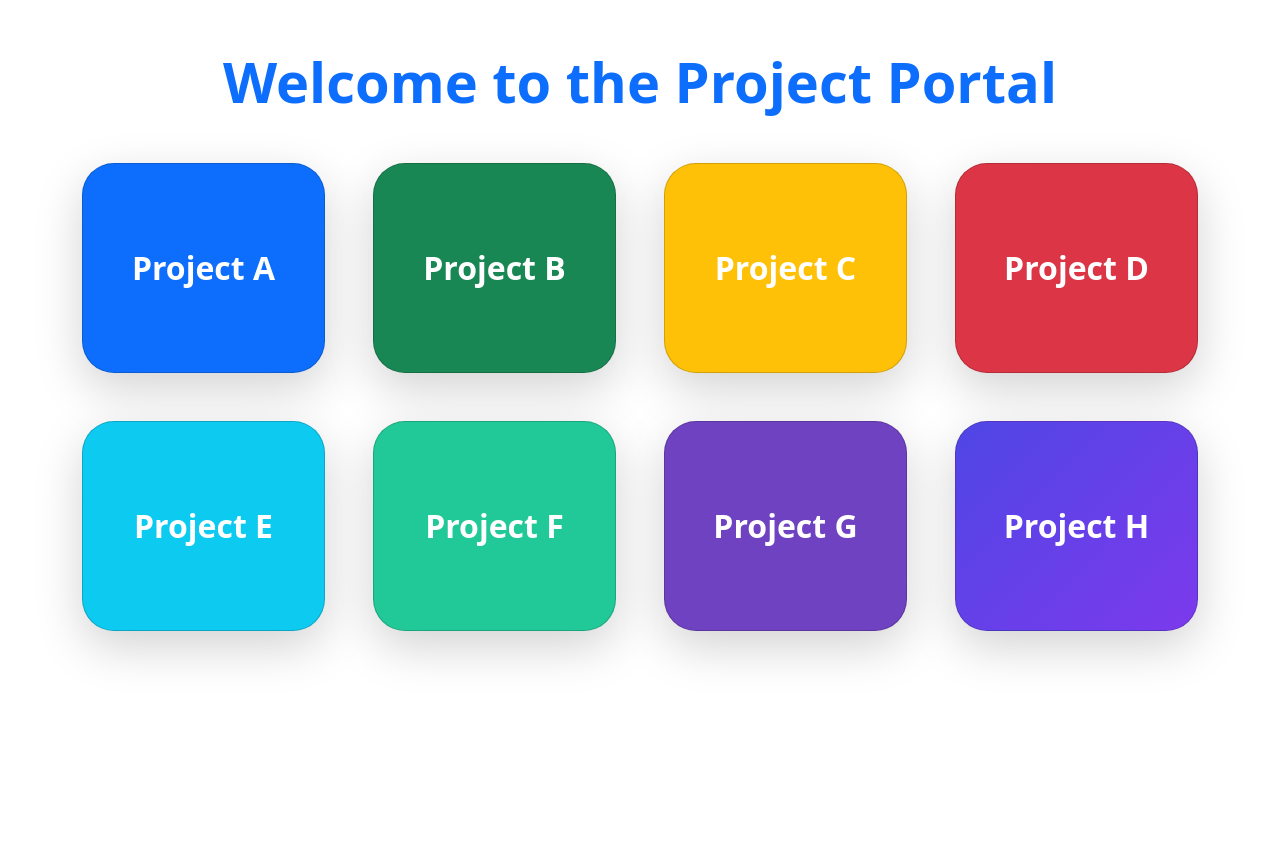
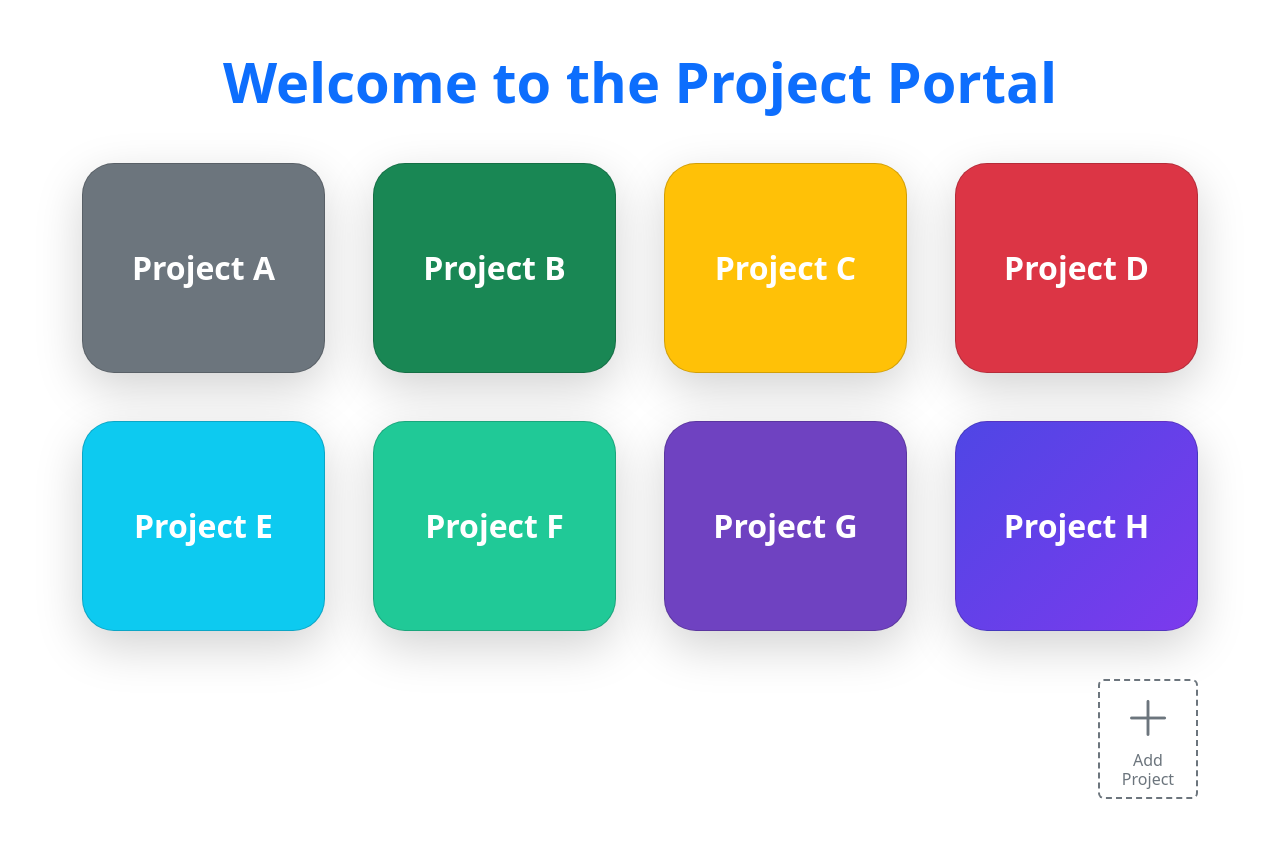
Before and after one commit to Dimitris1886/website, a Flask app: page / in a window 1280 px wide. Before the commit the page ends 660 px from the top, so only its background shows below. Run offline with Flask 3, Linux system fonts and the light colour scheme.

Commit message:
Add button Add Project and some style

```diff
--- a/app.py
+++ b/app.py
@@ -8,7 +8,7 @@ app.secret_key = "dev"
 @app.route("/")
 def home():
     projects = [
-        {"id": 1, "name": "Project A", "color": "primary"},
+        {"id": 1, "name": "Project A", "color": "grey-medium"},
         {"id": 2, "name": "Project B", "color": "success"},
         {"id": 3, "name": "Project C", "color": "warning"},
         {"id": 4, "name": "Project D", "color": "danger"},
@@ -25,7 +25,7 @@ def home():
 
 
 
-# ---------- PROJECT DETAIL PAGE ----------
+# ---------- PROJECT DETAIL PAGE ---------- CHANGE ALL!!!!
 @app.route("/project/<int:project_id>")
 def project_detail(project_id):
     # Fake data for now
--- a/templates/base.html
+++ b/templates/base.html
@@ -2,18 +2,20 @@
 <html lang="en">
 <head>
     <meta charset="UTF-8">
-    <meta name="viewport" content="width=device-width, initial-scale=1">
-
+    <!--meta name="viewport" content="width=device-width, initial-scale=1"> FOR PHONE AS WELL, IF NEDED-->
+    <meta name="viewport" content="width=1024">
     <title>{% block title %}{% endblock %}</title>
 
-    <!-- Bootstrap 5 -->
+    <!-- Bootstrap 5 pre-made styles and grid layout/ makes design easier and responsive.-->
     <link href="https://cdn.jsdelivr.net/npm/bootstrap@5.3.2/dist/css/bootstrap.min.css" rel="stylesheet">
+    <!-- for the arrow icon -->
+    <link rel="stylesheet" href="https://cdn.jsdelivr.net/npm/bootstrap-icons@1.11.3/font/bootstrap-icons.min.css">
 </head>
 <body>
 
 {% block content %}{% endblock %}
 
-<!-- Bootstrap JS -->
+<!-- Bootstrap JSLoads Bootstrap JavaScript for interactive components like dropdowns, modals, sliders-->
 <script src="https://cdn.jsdelivr.net/npm/bootstrap@5.3.2/dist/js/bootstrap.bundle.min.js"></script>
 </body>
 </html>
--- a/templates/home.html
+++ b/templates/home.html
@@ -24,8 +24,24 @@
             </a>
         </div>
         {% endfor %}
+        <!-- + button to create a new project -->
+        <div class="col-12 d-flex justify-content-end">
+            <a href="#" class="text-decoration-none">
+                <div class="card add-new-card d-flex flex-column align-items-center justify-content-center"
+                    style="width: 100px; height: 120px; border: 2px dashed #6c757d; min-height: unset; padding: 0.5rem;">
+                    <i class="bi bi-plus-lg display-5 text-secondary mb-1"></i>
+                    <h6 class="fw-normal text-secondary mb-0 text-center">Add Project</h6>
+                </div>
+            </a>
+        </div>
+
+
     </div>
 </div>
+
+
+
+
 
 <style>
     .card-lift-effect {
@@ -37,8 +53,23 @@
         transform: translateY(-14px);
         box-shadow: 0 28px 56px rgba(0,0,0,0.28) !important;
     }
+
+    /* style for the + "New Project" card */
+.add-new-card {
+    transition: all 0.35s ease;
+    cursor: pointer;
+    min-height: 210px;
+    border-style: dashed !important;
+}
+.add-new-card:hover {
+    transform: translateY(-14px);
+    box-shadow: 0 28px 56px rgba(0,0,0,0.28) !important;
+    background-color: #f8f9fa !important;
+}
     .bg-indigo { background: linear-gradient(135deg, #4f46e5, #7c3aed) !important; }
     .bg-teal   { background-color: #20c997 !important; }
     .bg-purple { background-color: #6f42c1 !important; }
+    .bg-grey-dark   { background-color: #495057 !important; }
+    .bg-grey-medium { background-color: #6c757d !important; }
 </style>
 {% endblock %}
```
Also changed, not shown: templates/test.html (added).
